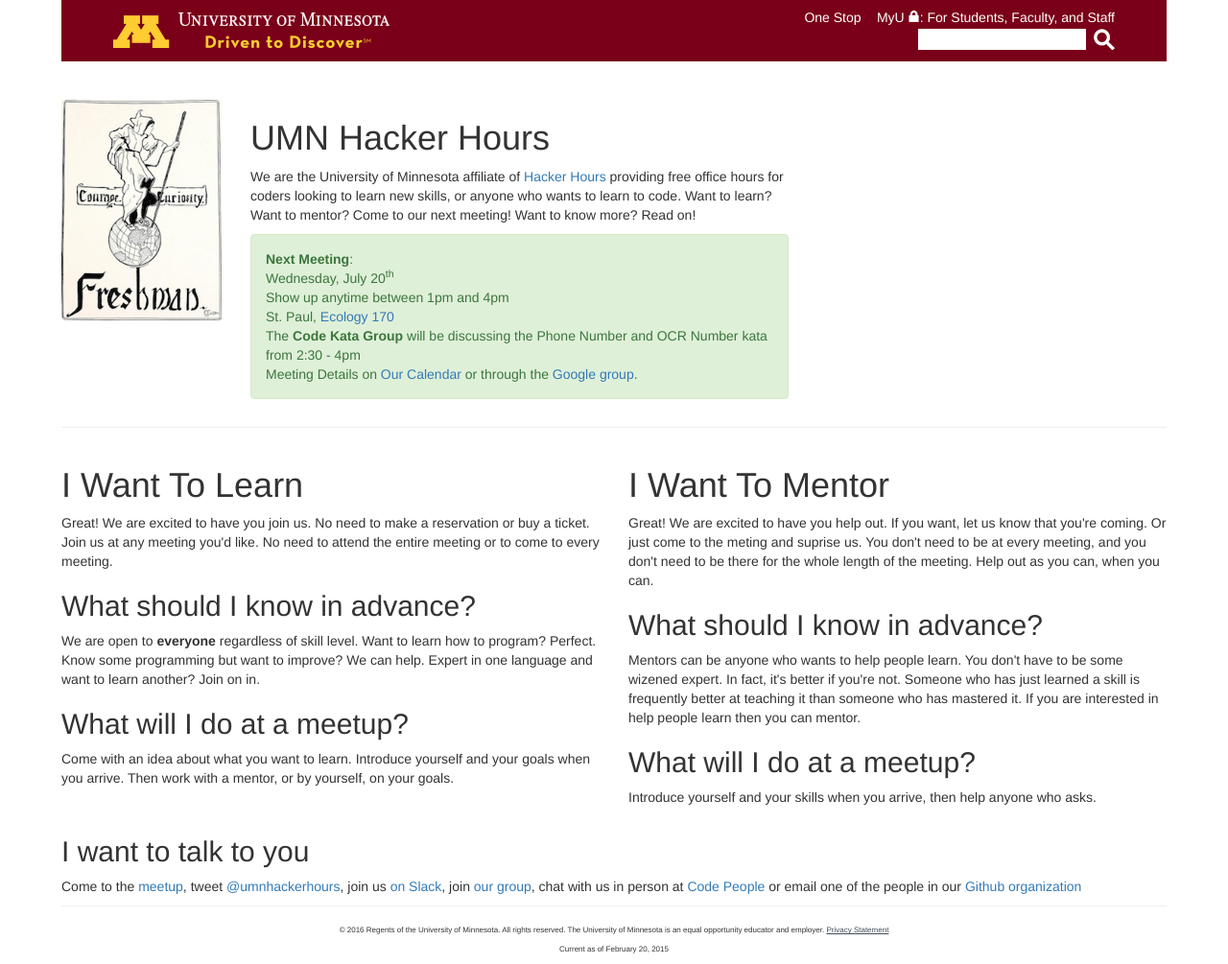
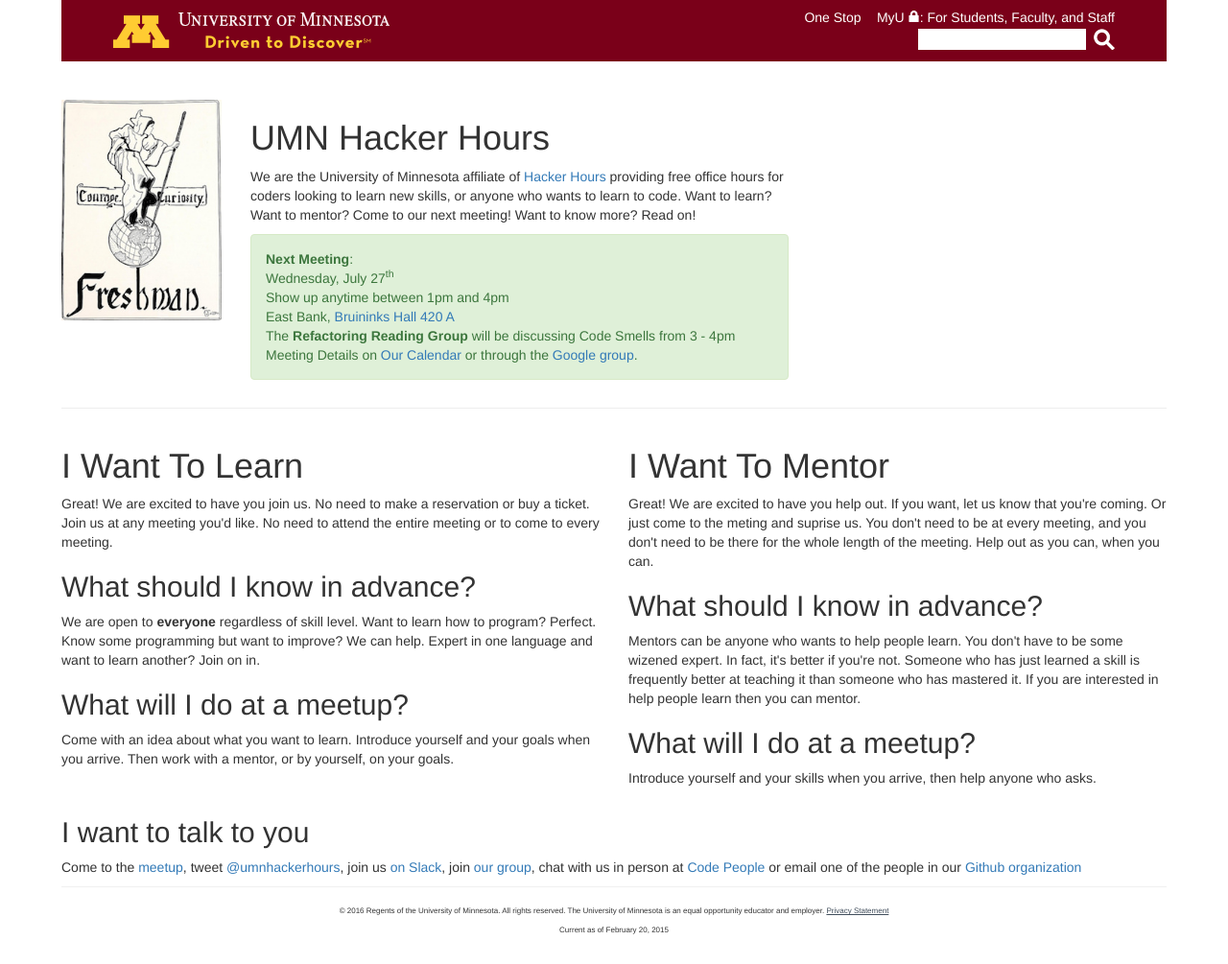
Before and after one commit to umnhackerhours/umnhackerhours.github.io, a Jekyll site: the page built from index.markdown, in a window 1280 px wide. Shown: the whole page at 96% size. Built offline with Jekyll 4.4.1, drawn with Linux system fonts in a browser that asks for light colours.

Commit message:
July 27th

```diff
--- a/index.markdown
+++ b/index.markdown
@@ -13,7 +13,7 @@ description: Home
       <div class="alert alert-success" role="alert">
         <a class="anchor" id="next_meeting"></a>
         <strong>Next Meeting</strong>:<br />
-        Wednesday, July 20<sup>th</sup><br />
+        Wednesday, July 27<sup>th</sup><br />
         Show up anytime between 1pm and 4pm<br />
         <!-- East Bank, <a href="http://campusmaps.umn.edu/robert-h-bruininks-hall">Bruininks Hall 420 A</a><br /> -->
         <!-- West Bank, <a href="http://campusmaps.umn.edu/hubert-h-humphrey-school-public-affairs">Humphrey 20</a><br /> -->
@@ -21,8 +21,8 @@ description: Home
         <!-- The <strong>Code Kata Group</strong> will be discussing the <a href="https://github.com/exercism/x-common/blob/master/bob.md">Bob kata</a> from 2:30 - 4pm<br /> -->
         <!-- The <strong>Refactoring Reading Group</strong> will be discussing the <a href="https://refactoring.guru/smells/long-method">Long Method Smell</a> from 3 - 4pm<br /> -->
 
-        St. Paul, <a href="http://campusmaps.umn.edu/ecology-building">Ecology 170</a><br />
-        The <strong>Code Kata Group</strong> will be discussing the Phone Number and OCR Number kata from 2:30 - 4pm<br />
+        East Bank, <a href="http://campusmaps.umn.edu/robert-h-bruininks-hall">Bruininks Hall 420 A</a><br />
+        The <strong>Refactoring Reading Group</strong> will be discussing Code Smells from 3 - 4pm<br />
         Meeting Details on <a href="https://www.google.com/calendar/embed?src=umn.edu_ii9odmho4m63bsq19879mu0iis%40group.calendar.google.com&ctz=America/Chicago">Our Calendar</a> or through the <a href='https://groups.google.com/a/umn.edu/d/hackerhours'>Google group</a>.
       </div>
     </div>
```
